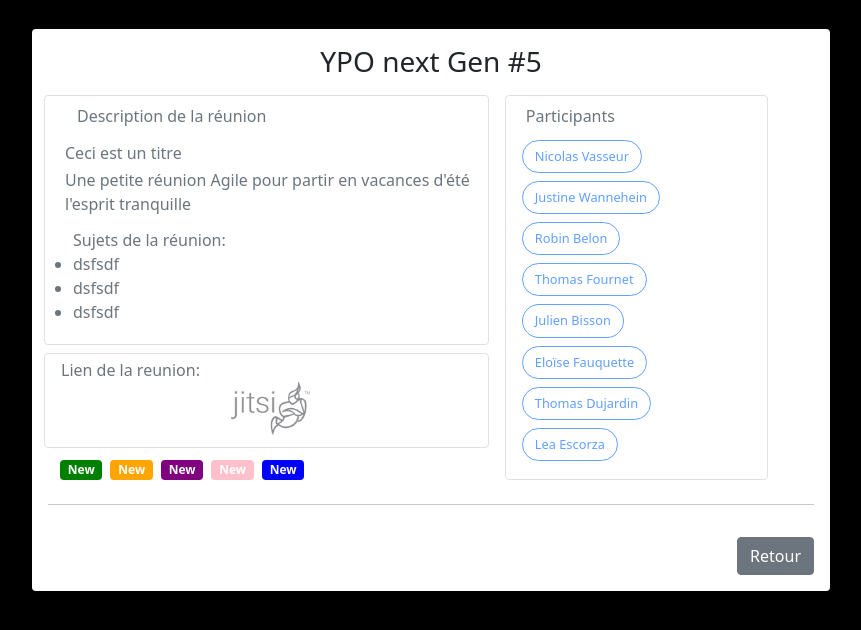
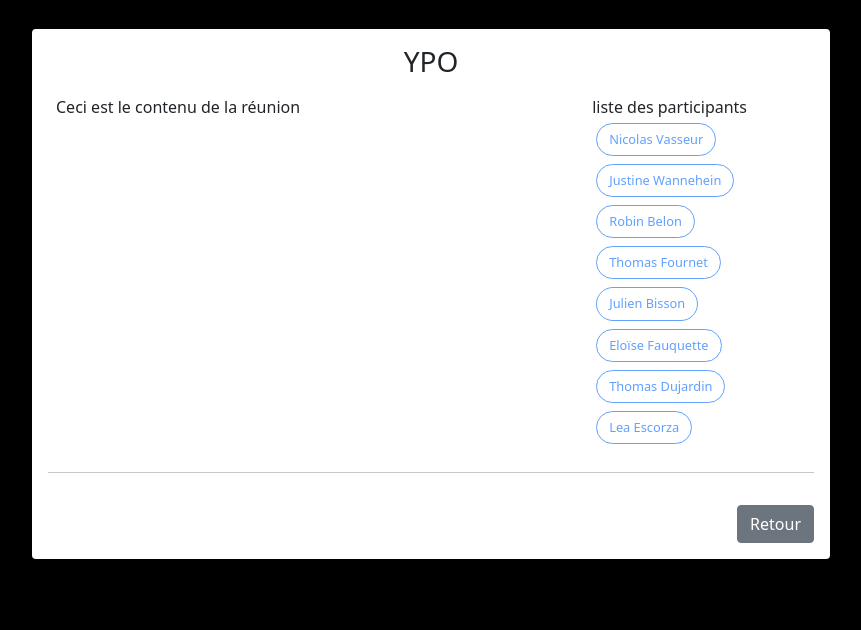
Before and after one commit to Nikuspokus/Modal-bootstrap, a Vue app: page / in a window 1280 px wide. Both pictures are taken after a click on the button "Open Modal". Shown: the top 630 px of the page, without its empty margins (209-1070 px from the left). Built offline with nearby package versions, Linux system fonts and the light colour scheme.

Commit message:
Modal - Refonte complete - 1

```diff
--- a/src/App.vue
+++ b/src/App.vue
@@ -9,7 +9,7 @@
         </b-button>
       </div>
 
-      <b-modal
+      <!-- <b-modal
         id="bv-modal-example"
         hide-footer
         hide-header
@@ -18,7 +18,8 @@
       >
         <div>
           <div>
-            <h3 class="text-center">YPO next Gen #5</h3>
+            <div>
+              <h3 class="text-center ">YPO next Gen #5</h3> -->
       <!-- <b-button-close
               type="button"
               class="border-radius: 20px"
@@ -27,9 +28,9 @@
               @click="$bvModal.hide('bv-modal-example')"
             >
             </b-button-close> -->
-          </div>
+      <!-- </div>
             <div class="row">
-            <div class="col-7 p-0">
+              <div class="col-6 p-0">
                 <div class="row m-2 border border-primary-50 rounded bg-white">
                   <div class="row text-muted m-2">
                     <p>
@@ -69,21 +70,13 @@
                 <div class="row m-2 text-muted">
                   <div class="row text-muted ">
                     <div>
+                      <b-badge style="background-color:pink" class="mx-1"
+                        >Speak'up</b-badge
+                      >
                       <b-badge style="background-color:green" class="mx-1"
-                      >New</b-badge
+                        >PHP</b-badge
                       >
-                    <b-badge style="background-color:orange" class="mx-1"
-                      >New</b-badge
-                    >
-                    <b-badge style="background-color:purple" class="mx-1"
-                      >New</b-badge
-                    >
-                    <b-badge style="background-color:pink" class="mx-1"
-                      >New</b-badge
-                    >
-                    <b-badge style="background-color:blue" class="mx-1"
-                      >New</b-badge
-                    >
+                      <b-badge class="test-3 mx-1">SII lille</b-badge>
                       <b-badge variant="primary">Primary</b-badge>
                     </div>
                   </div>
@@ -96,14 +89,70 @@
                   Participants
                 </div>
                 <div>
-                <b-button pill disabled variant="outline-primary" class="m-1" style="font-size: 80%;">Nicolas Vasseur</b-button>
-                <b-button pill disabled variant="outline-primary" class="m-1" style="font-size: 80%;">Justine Wannehein</b-button>
-                <b-button pill disabled variant="outline-primary" class="m-1" style="font-size: 80%;">Robin Belon</b-button>
-                <b-button pill disabled variant="outline-primary" class="m-1" style="font-size: 80%;">Thomas Fournet</b-button>
-                <b-button pill disabled variant="outline-primary" class="m-1" style="font-size: 80%;">Julien Bisson</b-button>
-                <b-button pill disabled variant="outline-primary" class="m-1" style="font-size: 80%;">Eloïse Fauquette</b-button>
-                <b-button pill disabled variant="outline-primary" class="m-1" style="font-size: 80%;">Thomas Dujardin</b-button>
-                <b-button pill disabled variant="outline-primary" class="m-1" style="font-size: 80%;">Lea Escorza</b-button>
+                  <b-button
+                    pill
+                    disabled
+                    variant="outline-primary"
+                    class="m-1"
+                    style="font-size: 80%;"
+                    >Nicolas Vasseur</b-button
+                  >
+                  <b-button
+                    pill
+                    disabled
+                    variant="outline-primary"
+                    class="m-1"
+                    style="font-size: 80%;"
+                    >Justine Wannehein</b-button
+                  >
+                  <b-button
+                    pill
+                    disabled
+                    variant="outline-primary"
+                    class="m-1"
+                    style="font-size: 80%;"
+                    >Robin Belon</b-button
+                  >
+                  <b-button
+                    pill
+                    disabled
+                    variant="outline-primary"
+                    class="m-1"
+                    style="font-size: 80%;"
+                    >Thomas Fournet</b-button
+                  >
+                  <b-button
+                    pill
+                    disabled
+                    variant="outline-primary"
+                    class="m-1"
+                    style="font-size: 80%;"
+                    >Julien Bisson</b-button
+                  >
+                  <b-button
+                    pill
+                    disabled
+                    variant="outline-primary"
+                    class="m-1"
+                    style="font-size: 80%;"
+                    >Eloïse Fauquette</b-button
+                  >
+                  <b-button
+                    pill
+                    disabled
+                    variant="outline-primary"
+                    class="m-1"
+                    style="font-size: 80%;"
+                    >Thomas Dujardin</b-button
+                  >
+                  <b-button
+                    pill
+                    disabled
+                    variant="outline-primary"
+                    class="m-1"
+                    style="font-size: 80%;"
+                    >Lea Escorza</b-button
+                  >
                 </div>
               </div>
             </div>
@@ -114,6 +163,99 @@
               @click="$bvModal.hide('bv-modal-example')"
               >Retour</b-button
             >
+          </div>
+        </div>
+      </b-modal> -->
+      <!-- //////////////////////////////////////////////////// -->
+      <b-modal
+        id="bv-modal-example"
+        hide-footer
+        hide-header
+        class="modal-xl m-1 border border-primary-50 rounded"
+        size="lg"
+        >
+        <div id="global" >
+          <h3 class="text-center">YPO</h3>
+          <div  id="gauche" class=" bg-white p-2">Ceci est le contenu de la réunion</div>
+          <div id="droite" class=" bg-white p-2"><div>
+            liste des participants
+            </div>
+            <div>
+              <div>
+                  <b-button
+                    pill
+                    disabled
+                    variant="outline-primary"
+                    class="m-1"
+                    style="font-size: 80%;"
+                    >Nicolas Vasseur</b-button
+                  >
+                  <b-button
+                    pill
+                    disabled
+                    variant="outline-primary"
+                    class="m-1"
+                    style="font-size: 80%;"
+                    >Justine Wannehein</b-button
+                  >
+                  <b-button
+                    pill
+                    disabled
+                    variant="outline-primary"
+                    class="m-1"
+                    style="font-size: 80%;"
+                    >Robin Belon</b-button
+                  >
+                  <b-button
+                    pill
+                    disabled
+                    variant="outline-primary"
+                    class="m-1"
+                    style="font-size: 80%;"
+                    >Thomas Fournet</b-button
+                  >
+                  <b-button
+                    pill
+                    disabled
+                    variant="outline-primary"
+                    class="m-1"
+                    style="font-size: 80%;"
+                    >Julien Bisson</b-button
+                  >
+                  <b-button
+                    pill
+                    disabled
+                    variant="outline-primary"
+                    class="m-1"
+                    style="font-size: 80%;"
+                    >Eloïse Fauquette</b-button
+                  >
+                  <b-button
+                    pill
+                    disabled
+                    variant="outline-primary"
+                    class="m-1"
+                    style="font-size: 80%;"
+                    >Thomas Dujardin</b-button
+                  >
+                  <b-button
+                    pill
+                    disabled
+                    variant="outline-primary"
+                    class="m-1"
+                    style="font-size: 80%;"
+                    >Lea Escorza</b-button
+                  >
+            </div>
+            </div>
+        </div>
+            <hr />
+            <b-button
+              class="mt-3"
+              style="float: right;"
+              @click="$bvModal.hide('bv-modal-example')"
+              >Retour
+              </b-button>
         </div>
       </b-modal>
     </div>
@@ -144,4 +286,33 @@ hr {
   border: 0;
   border-top: 1px solid rgba(0, 0, 0, 0.1);
 }
+
+.test-1 {
+  background-color: rgb(0, 119, 255);
+}
+.test-2 {
+  background-color: rgb(0, 119, 255);
+}
+.test-3 {
+  background-color: rgb(0, 119, 255);
+}
+
+
+.border {
+border-color: primary
+}
+#global{
+  width:100%;
+}
+#droite, #gauche {
+    display: inline-block;
+    vertical-align: top;
+}
+#gauche {
+    width:70%;
+}
+
+#droite {
+    width: 30%;
+}
 </style>
```
Lines whose indentation alone changed are shown as unchanged.
